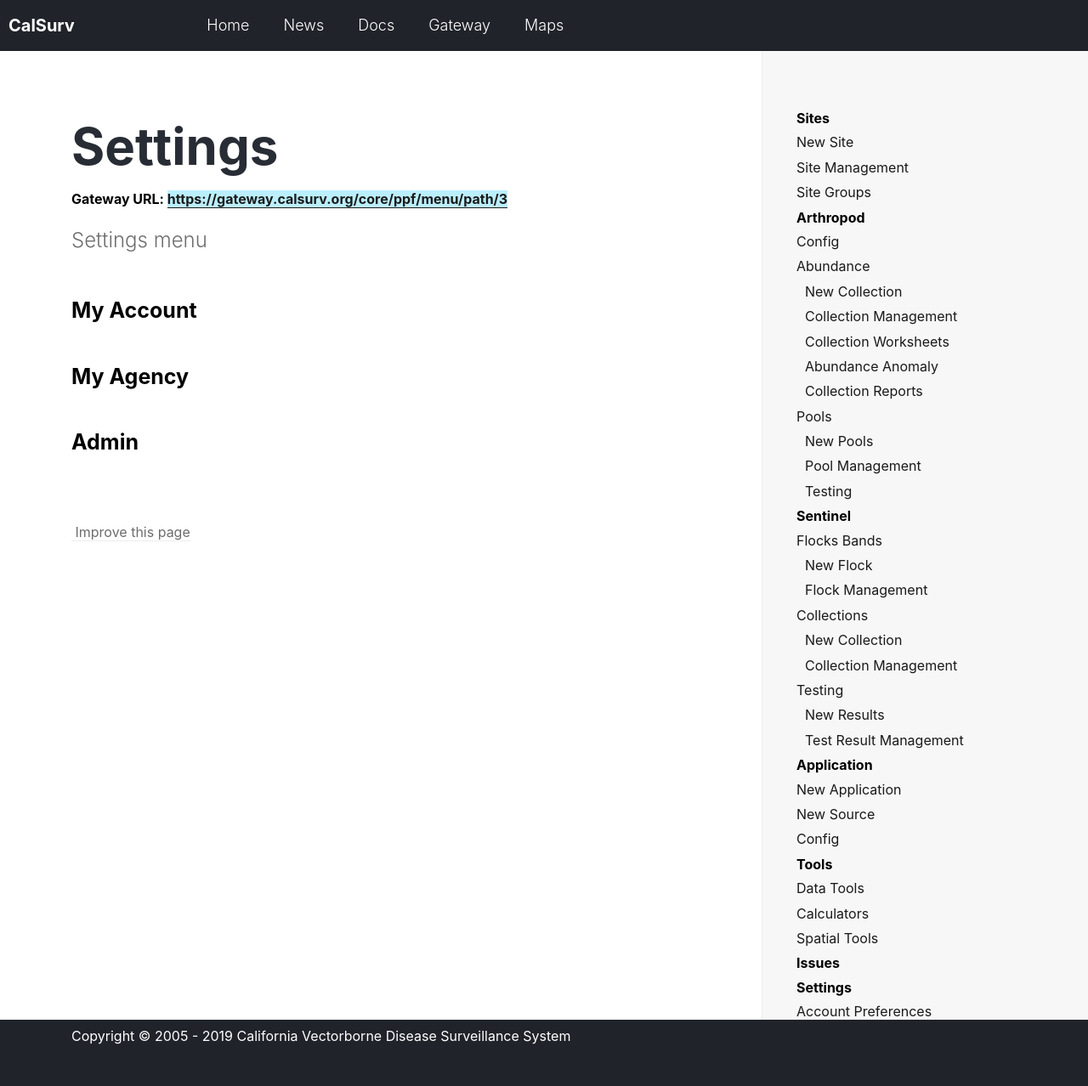
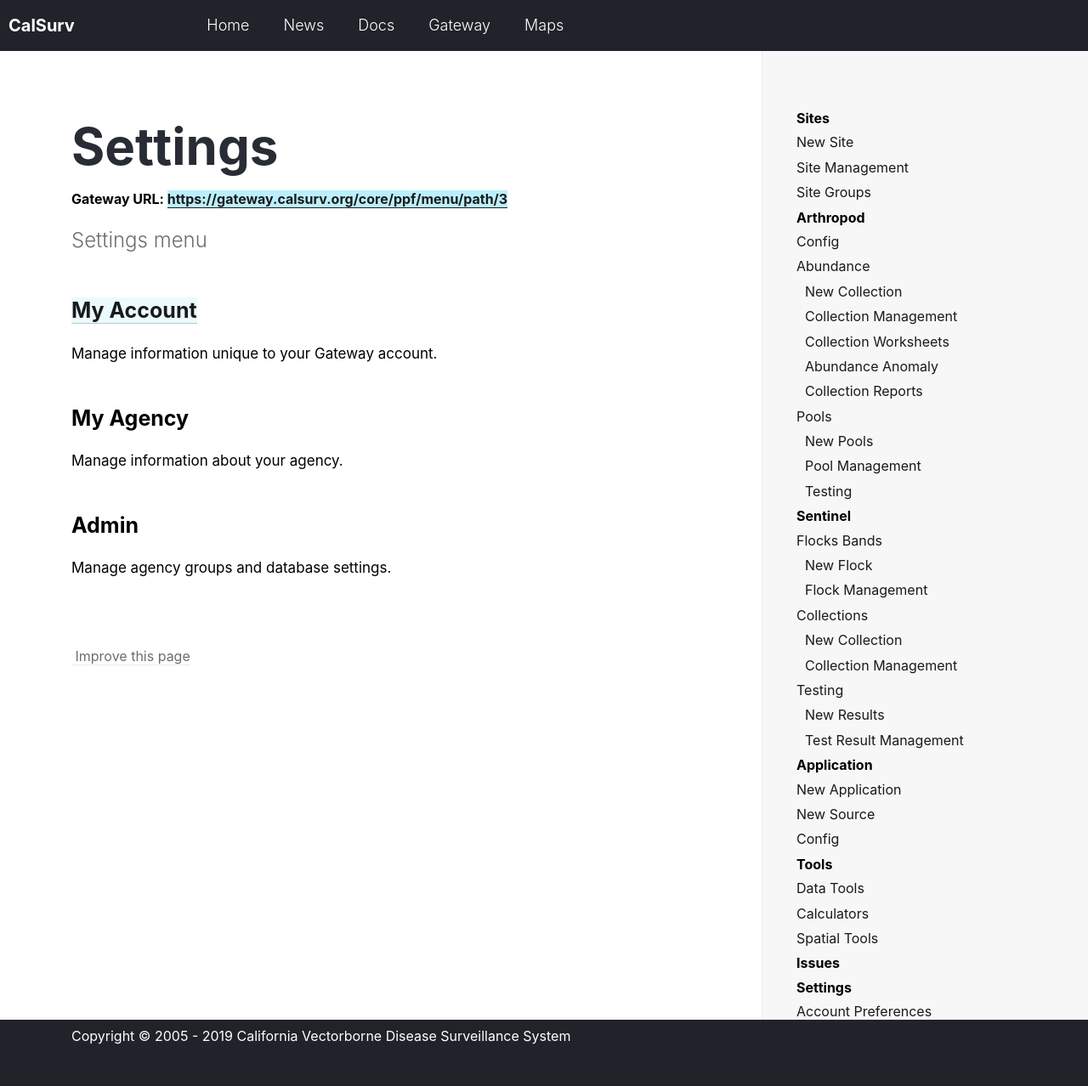
Before and after one commit to tlvaldepena/vectorsurv.org, a Jekyll site: the page built from _docs/settings/settings-menu.md, in a window 1280 px wide. Shown: the whole page at 85% size. Built offline with Jekyll 4.4.1, drawn with Linux system fonts in a browser that asks for light colours.

Commit message:
link for my account

```diff
--- a/_docs/settings/settings-menu.md
+++ b/_docs/settings/settings-menu.md
@@ -4,8 +4,11 @@ gateway-url: https://gateway.calsurv.org/core/ppf/menu/path/3
 ---
 Settings menu
 
-### My Account
+### [My Account]({{ site.baseur1 }}/docs/settings/account)
+Manage information unique to your Gateway account.
 
 ### My Agency
+Manage information about your agency.
 
 ### Admin
+Manage agency groups and database settings.
```
